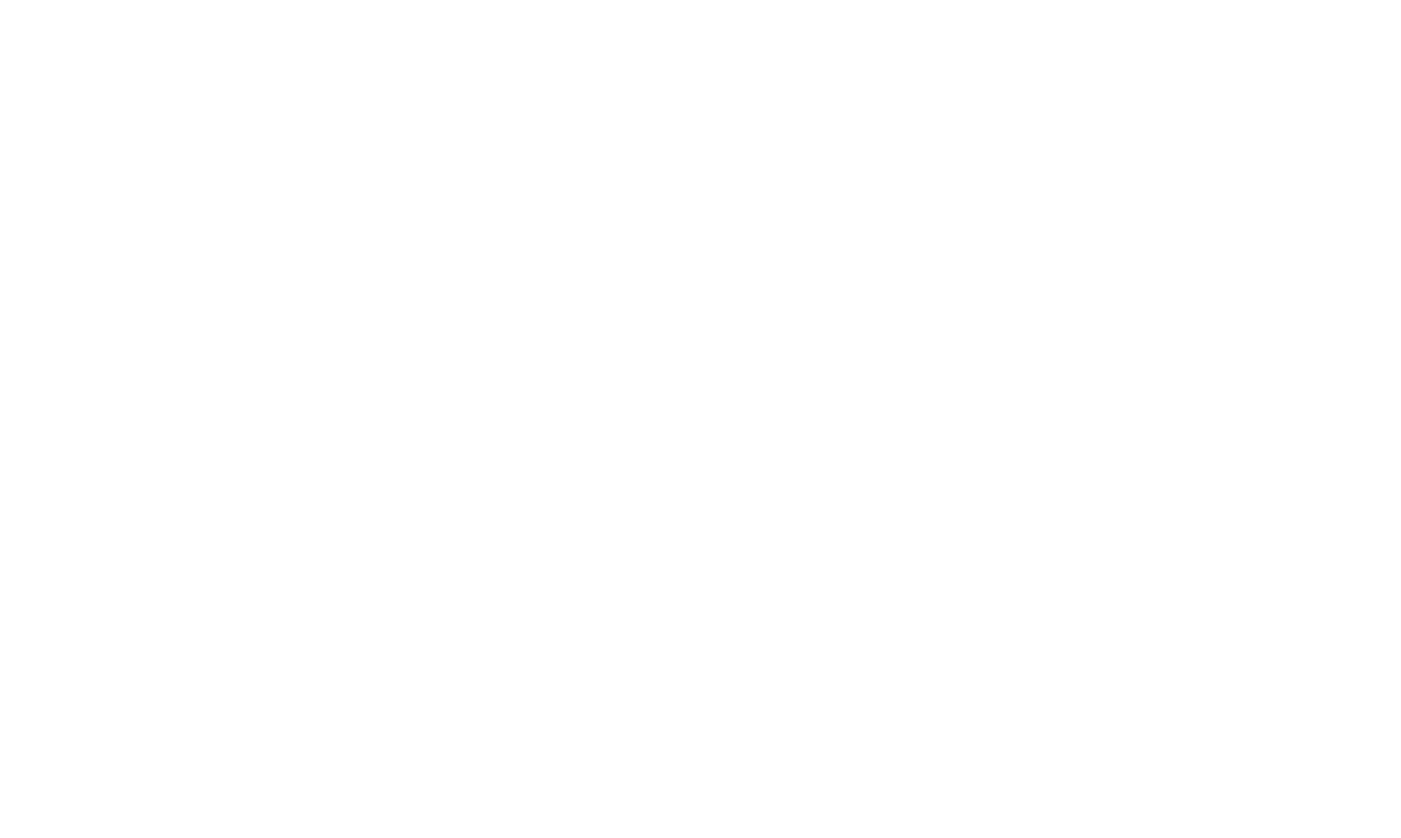
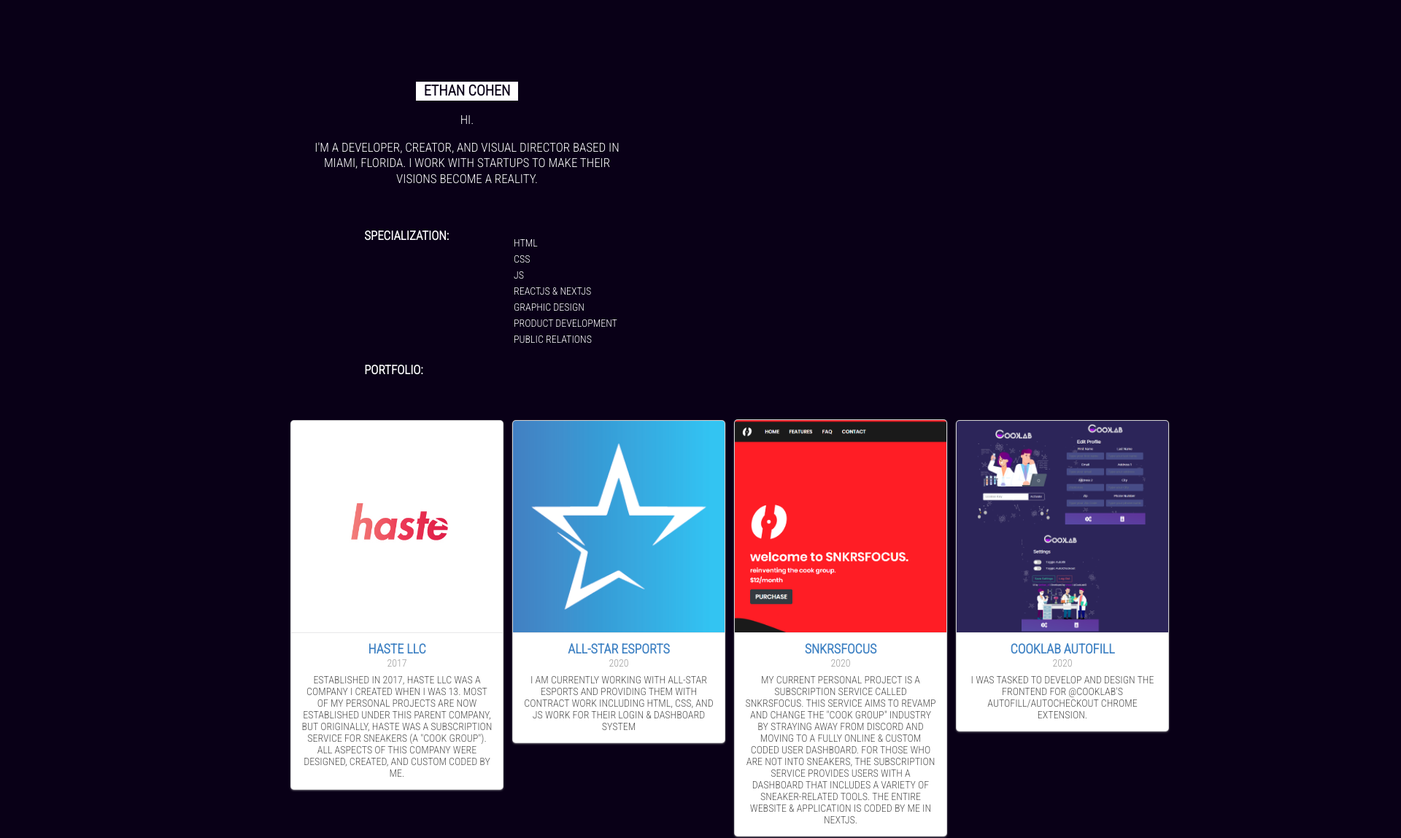
Before and after one commit to ethan-py/personal-site-master, a plain HTML site: page index.html in a window 1280 px wide. Shown: the top 1149 px of the page at 73% size, 1920 px wide, since content can reach past the window. Before the commit the page ends 800 px from the top, so only its background shows below. Drawn offline with nearby package versions, Linux system fonts and the light colour scheme.

Commit message:
Added some stuff :o

```diff
--- a/index.html
+++ b/index.html
@@ -1,6 +1,102 @@
 <!DOCTYPE html>
 <head>
+  <script src="https://code.jquery.com/jquery-3.1.1.min.js" crossorigin="anonymous"></script>
+  <link rel="stylesheet" href="https://cdn.jsdelivr.net/npm/semantic-ui@2.4.2/dist/semantic.min.css">
+  <script src="https://cdn.jsdelivr.net/npm/semantic-ui@2.4.2/dist/semantic.min.js"></script>
+  <link rel="stylesheet" href="styles/style.css">
+  <link href="https://fonts.googleapis.com/css2?family=Roboto+Condensed:wght@300&display=swap" rel="stylesheet">
+  <script src="https://kit.fontawesome.com/201b9c41aa.js" crossorigin="anonymous"></script>
 </head>
 
 <body>
+    <div class="container">
+        <center><h1 class="ecText">ETHAN COHEN</h1></center>
+        <center><h1 class="iAmText">hi.</h1></center>
+        <center><h1 class="createText">i'm a developer, creator, and visual director based in miami, florida. i work with startups to make their visions become a reality.</h1></center>
+    </div>
+    <div class="container">
+      <h1 class="specializationText">SPECIALIZATION:</h1>
+      <div class="ui list specializationList">
+        <div class="item">HTML</div>
+        <div class="item">CSS</div>
+        <div class="item">JS</div>
+        <div class="item">REACTJS & NEXTJS</div>
+        <div class="item">GRAPHIC DESIGN</div>
+        <div class="item">PRODUCT DEVELOPMENT</div>
+        <div class="item">PUBLIC RELATIONS</div>
+      </div>
+    </div>
+    <div class="container">
+      <h1 class="specializationText">PORTFOLIO:</h1>
+      <center>
+        <div class="ui horizontal list portfolioList">
+        <div class="item">
+          <div class="ui card">
+          <div class="image">
+            <img src="assets/hastelogo.jpg">
+          </div>
+          <div class="content">
+            <a class="header">Haste LLC</a>
+            <div class="meta">
+              <span class="date">2017</span>
+            </div>
+            <div class="description">
+              Established in 2017, Haste LLC was a company I created when I was 13. Most of my personal projects are now established under this parent company, but originally, HASTE was a subscription service for sneakers (a "COOK GROUP"). ALL aspects of this company were designed, created, and custom coded by me.
+            </div>
+          </div>
+        </div>
+        </div>
+        <div class="item">
+          <div class="ui card">
+          <div class="image">
+            <img src="assets/allstarlogo.png">
+          </div>
+          <div class="content">
+            <a class="header">All-Star Esports</a>
+            <div class="meta">
+              <span class="date">2020</span>
+            </div>
+            <div class="description">
+              I am currently working with ALL-STAR eSports and providing them with contract work including HTML, CSS, and JS work for their login & dashboard system
+            </div>
+          </div>
+        </div>
+        </div>
+        <div class="item">
+          <div class="ui card">
+          <div class="image">
+            <img src="assets/snkrsfocus.png">
+          </div>
+          <div class="content">
+            <a class="header">SNKRSFOCUS</a>
+            <div class="meta">
+              <span class="date">2020</span>
+            </div>
+            <div class="description">
+              My current personal project is a subscription service called SNKRSFOCUS. This service aims to revamp and change the "COOK GROUP" industry by straying away from discord and moving to a fully online & custom coded user dashboard. For those who are not into sneakers, the subscription service provides users with a dashboard that includes a variety of sneaker-related tools. The entire website & application is coded by me in NextJS.
+            </div>
+          </div>
+        </div>
+        </div>
+        <div class="item">
+          <div class="ui card">
+          <div class="image">
+            <img src="assets/cooklab.png">
+          </div>
+          <div class="content">
+            <a class="header">Cooklab Autofill</a>
+            <div class="meta">
+              <span class="date">2020</span>
+            </div>
+            <div class="description">
+              I was tasked to develop and design the frontend for @CookLab's autofill/autocheckout chrome extension.
+            </div>
+          </div>
+        </div>
+        </div>
+      </div>
+      </center>
+    </div>
+  <script src="https://cdn.jsdelivr.net/npm/particles.js@2.0.0/particles.min.js"></script>
+  <script src="js/app.js"></script>
 </body>
--- a/styles/style.css
+++ b/styles/style.css
@@ -0,0 +1,60 @@
+body {
+  background-color: #090017;
+  color: #fff;
+}
+
+* {
+  font-family: 'Roboto Condensed', sans-serif !important;
+}
+
+.ecText{
+  position: relative;
+  top: 14vh;
+  font-size: 20px;
+  background-color: #fff;
+  color: #090017;
+  width: 140px;
+}
+
+.iAmText{
+  position: relative;
+  top: 16vh;
+  font-size: 17px;
+  text-transform: uppercase;
+  font-weight: 300;
+}
+
+.createText{
+  position: relative;
+  top: 18vh;
+  font-size: 17px;
+  width: 450px;
+  text-transform: uppercase;
+  font-weight: 300;
+}
+
+.specializationText{
+  position: relative;
+  top: 25vh;
+  font-size: 17px;
+  width: 450px;
+  text-transform: uppercase;
+  left: 39%;
+}
+
+.specializationList{
+  position: relative;
+  top: 22vh;
+  font-size: 17px;
+  width: 450px;
+  text-transform: uppercase;
+  left: 55%;
+}
+
+.portfolioList{
+  position: relative;
+  top: 30vh;
+  font-size: 17px;
+  width: 2000px;
+  text-transform: uppercase;
+}
```
Also changed, not shown: assets/allstarlogo.png (added), assets/cooklab.png (added), assets/hastelogo.jpg (added), assets/snkrsfocus.png (added), js/app.js (added), 1 other file.
